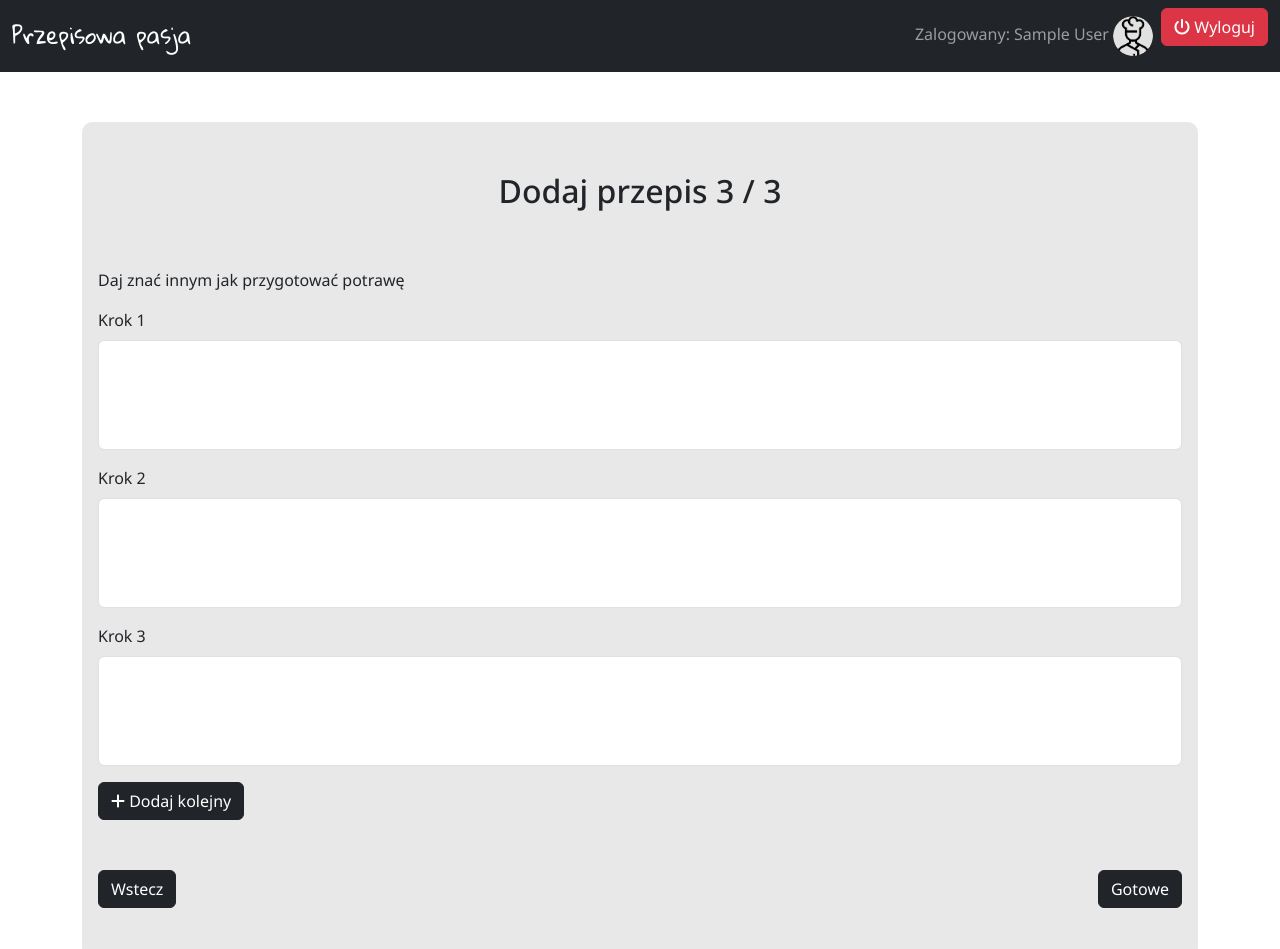
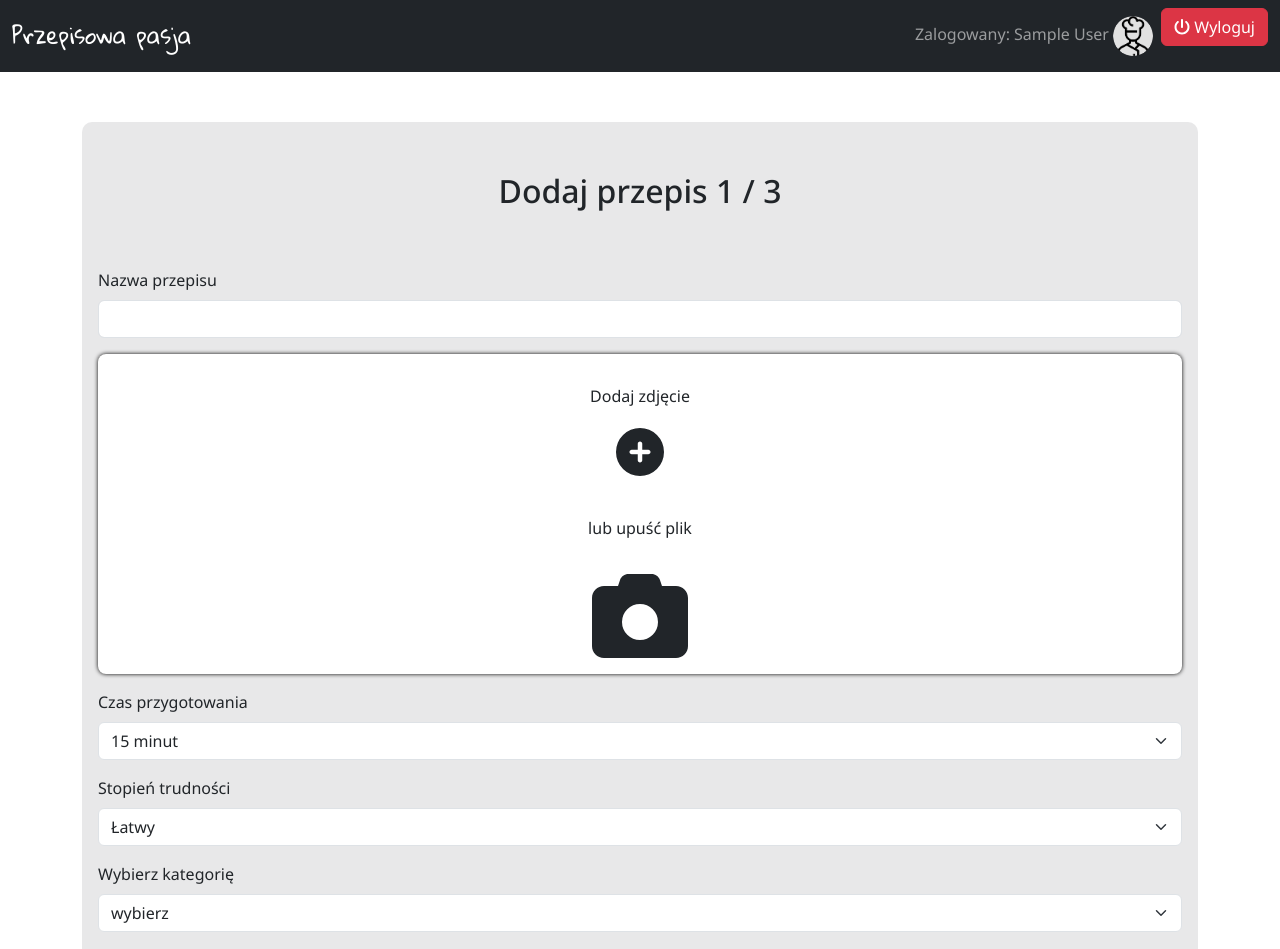
Before and after one commit to JakubCukrowski/Cookbook, a React (Create React App) app: page /add-recipe in a window 1280 px wide. Shown: the top 949 px of the page. Built offline with nearby package versions, Linux system fonts and the light colour scheme; no server answers; the database is empty; sample sign-in values are in the browser's storage.

Commit message:
Added validation on file type

```diff
--- a/src/components/recipes/AddRecipe.jsx
+++ b/src/components/recipes/AddRecipe.jsx
@@ -46,13 +46,16 @@ export const AddRecipe = () => {
   const navigate = useNavigate();
 
   //steps state
-  const [currentStepIndex, setCurrentStepIndex] = useState(2);
+  const [currentStepIndex, setCurrentStepIndex] = useState(0);
 
   //gibberish regex
   const gibberishCheck = /(.)\1{2,}/;
 
   //block submiting multiple times
-  const [isSubmitted, setIsSubmitted] = useState(false)
+  const [isSubmitted, setIsSubmitted] = useState(false);
+
+  //shows if image file is actually an image
+  const [isImage, setIsImage] = useState(null);
 
   //update user id while adding recipe
   useEffect(() => {
@@ -109,21 +112,26 @@ export const AddRecipe = () => {
   const updateImage = (value) =>
     setNewRecipeDetails((prev) => ({ ...prev, image: value }));
 
+  //check if image
+  const checkIfImage = (value) => {
+    setIsImage(value)
+  }
+
   //adds ingredients and relative error
   const handleIngredients = () => {
-    setNewRecipeDetails(prev => {
+    setNewRecipeDetails((prev) => {
       console.log(prev.ingredientsErrors);
       return {
         ...prev,
-        ingredients: [...prev.ingredients, '']
-      }
-    })
-    setNewRecipeErrors(prev => {
+        ingredients: [...prev.ingredients, ""],
+      };
+    });
+    setNewRecipeErrors((prev) => {
       return {
         ...prev,
-        ingredientsErrors: [...prev.ingredientsErrors, false]
-      }
-    })
+        ingredientsErrors: [...prev.ingredientsErrors, false],
+      };
+    });
   };
 
   const handleIngredientsArray = (array) =>
@@ -159,6 +167,8 @@ export const AddRecipe = () => {
       updateImage={updateImage}
       updateRecipeDetails={updateRecipeDetails}
       gibberishCheck={gibberishCheck}
+      isImage={isImage}
+      checkIfImage={checkIfImage}
     />,
     <Ingredients
       details={newRecipeDetails}
@@ -215,7 +225,8 @@ export const AddRecipe = () => {
       newRecipeDetails.image !== "" &&
       newRecipeDetails.category !== "" &&
       newRecipeDetails.category !== "default" &&
-      !newRecipeDetails.name.match(gibberishCheck)
+      !newRecipeDetails.name.match(gibberishCheck) &&
+      isImage
     ) {
       setCurrentStepIndex((prev) => prev + 1);
     }
@@ -286,7 +297,7 @@ export const AddRecipe = () => {
     });
 
     if (newRecipeErrors.preparationStepsErrors.every((error) => !error)) {
-      setIsSubmitted(true)
+      setIsSubmitted(true);
       const currentDate = Date.now();
 
       //set document in firestore
@@ -310,9 +321,7 @@ export const AddRecipe = () => {
       );
 
       //upload the image
-      await uploadBytes(recipesRef, newRecipeDetails.image).then((snapshot) =>
-        console.log(snapshot)
-      );
+      await uploadBytes(recipesRef, newRecipeDetails.image)
 
       //set the image url to document in firestore
       const currentRecipeRef = ref(
@@ -344,22 +353,34 @@ export const AddRecipe = () => {
             <ButtonsContainer>
               <ButtonWrapper justify="flex-start">
                 {currentStepIndex > 0 ? (
-                  <Button variant="dark" onClick={handlePrevious}>Wstecz</Button>
+                  <Button variant="dark" onClick={handlePrevious}>
+                    Wstecz
+                  </Button>
                 ) : null}
               </ButtonWrapper>
               <ButtonWrapper justify="flex-end">
                 {currentStepIndex === 0 ? (
-                  <Button variant="dark" type="button" onClick={validateFirstStep}>
+                  <Button
+                    variant="dark"
+                    type="button"
+                    onClick={validateFirstStep}
+                  >
                     Dalej
                   </Button>
                 ) : null}
                 {currentStepIndex === 1 ? (
-                  <Button variant="dark" type="button" onClick={validateSecondStep}>
+                  <Button
+                    variant="dark"
+                    type="button"
+                    onClick={validateSecondStep}
+                  >
                     Dalej
                   </Button>
                 ) : null}
                 {currentStepIndex > 1 ? (
-                  <Button variant="dark" type="submit" disabled={isSubmitted}>Gotowe</Button>
+                  <Button variant="dark" type="submit">
+                    Gotowe
+                  </Button>
                 ) : null}
               </ButtonWrapper>
             </ButtonsContainer>
--- a/src/components/recipes/RecipeDetails.jsx
+++ b/src/components/recipes/RecipeDetails.jsx
@@ -1,6 +1,6 @@
 import { faCamera, faPlusCircle } from "@fortawesome/free-solid-svg-icons";
 import { FontAwesomeIcon } from "@fortawesome/react-fontawesome";
-import React, { useState } from "react";
+import React, { useEffect, useState } from "react";
 import { Button, Form, FormGroup } from "react-bootstrap";
 import Alert from "react-bootstrap/Alert";
 
@@ -11,6 +11,8 @@ export const RecipeDetails = ({
   updateImage,
   updateRecipeDetails,
   gibberishCheck,
+  isImage,
+  checkIfImage,
 }) => {
   const handleOnDrop = (ev) => {
     ev.preventDefault();
@@ -27,6 +29,24 @@ export const RecipeDetails = ({
   const onImageChange = (e) => {
     updateImage(e.target.files[0]);
   };
+
+  const imageTypes = [
+    "/image/apng",
+    "image/avif",
+    "image/gif",
+    "image/jpeg",
+    "image/png",
+    "image/svg+xml",
+    "image/webp",
+  ];
+
+  useEffect(() => {
+    if (!imageTypes.includes(details.image.type)) {
+      checkIfImage(false);
+    } else {
+      checkIfImage(true);
+    }
+  }, [details.image]);
 
   return (
     <>
@@ -57,6 +77,16 @@ export const RecipeDetails = ({
         </FormGroup>
         {details.image === "" && errors.imageError ? (
           <Alert variant="danger">Musisz dodać zdjęcie</Alert>
+        ) : null}
+        {imageTypes.includes(details.image.type) && isImage ? (
+          <Alert variant="success">Plik jest poprawny</Alert>
+        ) : null}
+        {!imageTypes.includes(details.image.type) &&
+        details.image.type !== undefined &&
+        !isImage ? (
+          <Alert variant="danger">
+            Sprawdź czy plik na pewno jest zdjęciem
+          </Alert>
         ) : null}
         <FormGroup
           className={`mb-3 form_group_sfg ${
@@ -90,10 +120,10 @@ export const RecipeDetails = ({
           ) : (
             <>
               <p>Dodano plik: {details.image.name}</p>
-              <Button variant="dark"
+              <Button
+                variant="dark"
                 onClick={() => {
                   updateImage("");
-                  console.log("done");
                 }}
               >
                 Zmień
```
